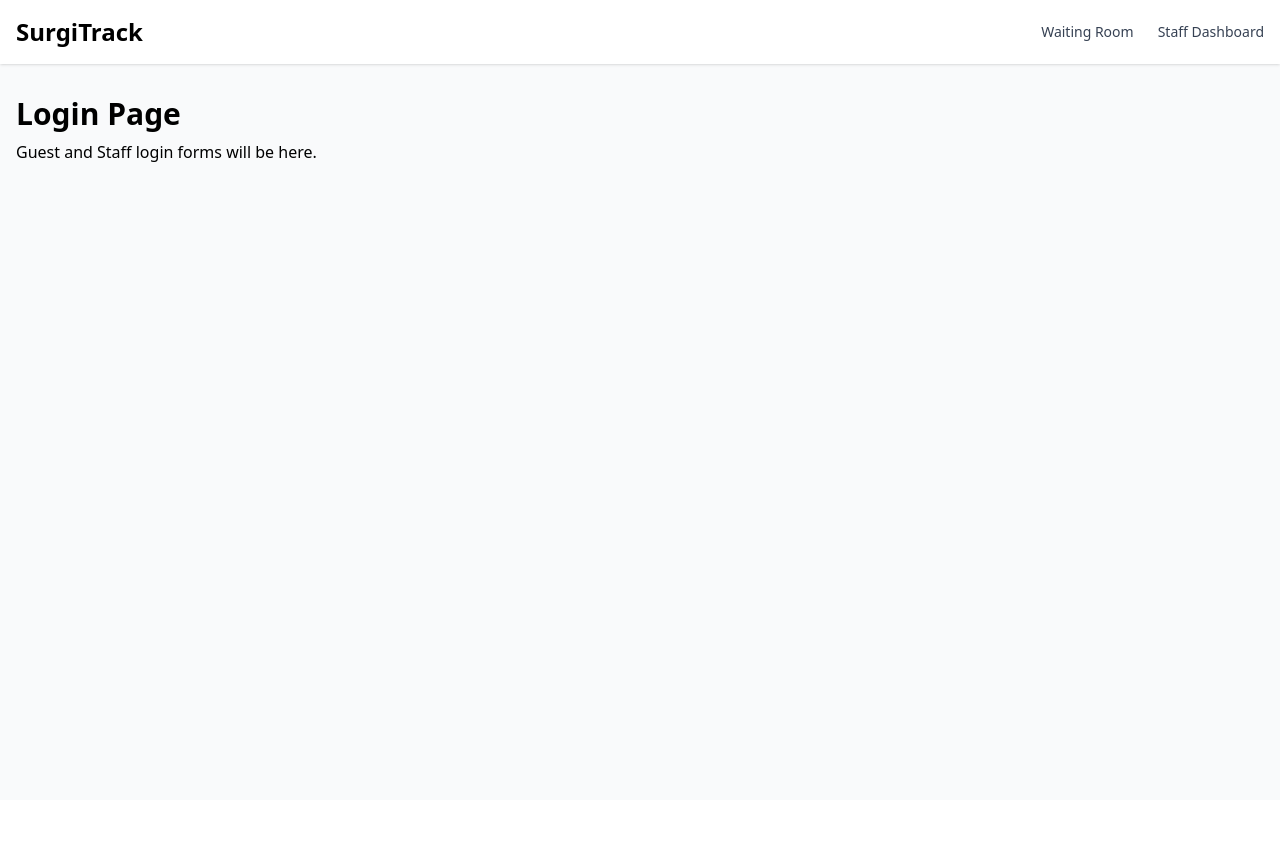
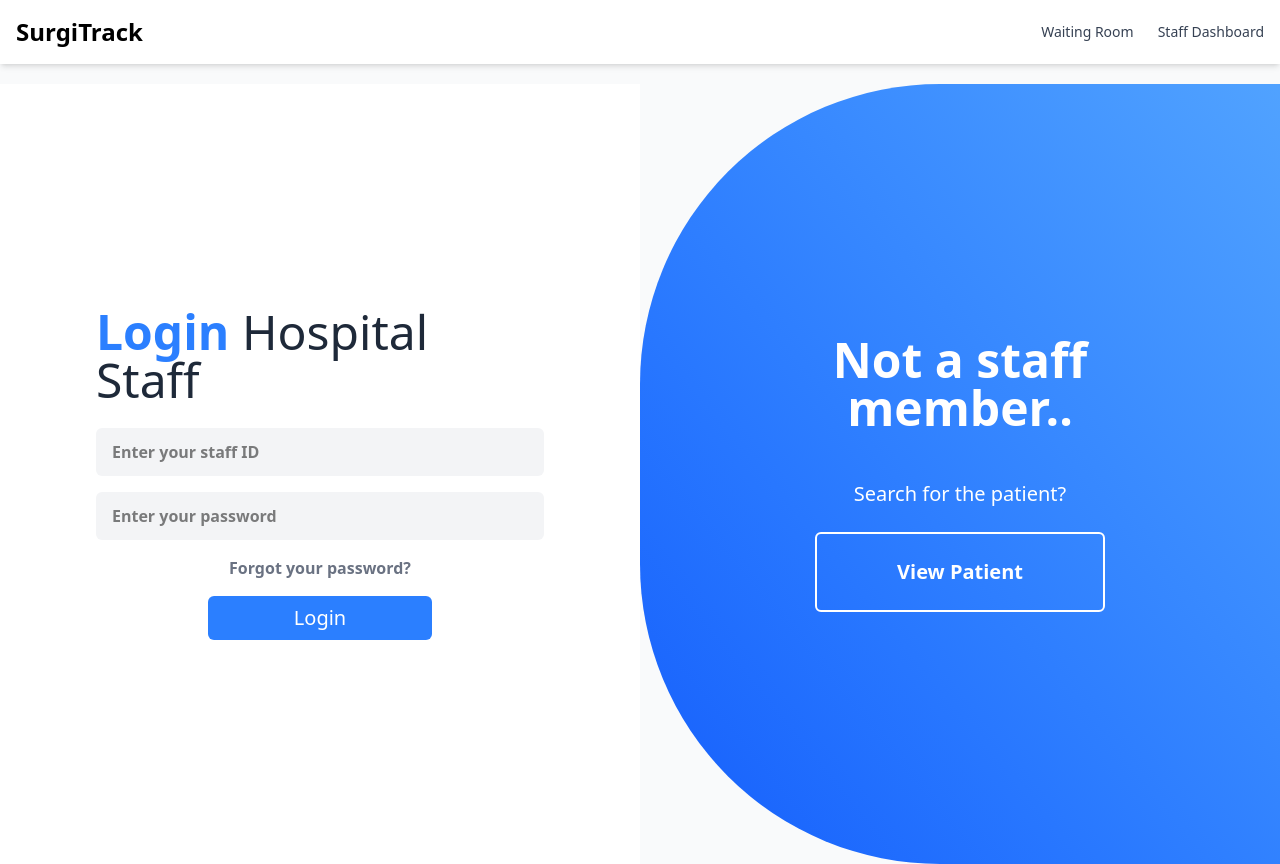
Before and after one commit to mhdasif123/SurgiTrack, a React (Vite) app: page / in a window 1280 px wide. Before the commit the page ends 800 px from the top, so only its background shows below. Built offline with nearby package versions, Linux system fonts and the light colour scheme.

Commit message:
Login Component Updated + CSS

```diff
--- a/src/App.jsx
+++ b/src/App.jsx
@@ -1,7 +1,7 @@
 import React from 'react';
 import { Routes, Route } from 'react-router-dom';
 import Header from './components/Layout/Header';
-import LoginPage from './Pages/LoginPage';
+import LoginPage from './pages/LoginPage';
 import PublicDashboardPage from './Pages/PublicDashboardPage';
 import GuestStatusPage from './Pages/GuestStatusPage';
 import StaffDashboardPage from './Pages/StaffDashboardPage';
@@ -11,7 +11,7 @@ function App() {
   return (
     <div className="min-h-screen bg-gray-50">
       <Header />
-      <main className="container mx-auto px-4 py-8">
+      <main className="">
         <Routes>
           <Route path="/" element={<LoginPage />} />
           <Route path="/waiting-room" element={<PublicDashboardPage />} />
--- a/src/Pages/LoginPage.jsx
+++ b/src/Pages/LoginPage.jsx
@@ -1,11 +1,10 @@
-import React from 'react';
+import LoginComponent from '../components/LoginComponent'
 
 const LoginPage = () => {
   return (
-    <div>
-      <h1 className="text-3xl font-bold">Login Page</h1>
-      <p className="mt-2">Guest and Staff login forms will be here.</p>
-    </div>
+    <>
+      <LoginComponent />
+    </>
   );
 };
 
--- a/src/components/Layout/Header.jsx
+++ b/src/components/Layout/Header.jsx
@@ -3,8 +3,8 @@ import { Link } from 'react-router-dom';
 
 const Header = () => {
   return (
-    <header className="bg-white shadow-sm">
-      <nav className="container mx-auto px-4 py-4 flex justify-between items-center">
+    <header className="bg-white w-full">
+      <nav className="w-full shadow-md px-4 py-4 flex justify-between items-center">
         {/* Link to the main page */}
         <Link to="/" className="text-2xl font-bold text-primary-blue">
           SurgiTrack
--- a/src/components/LoginComponent.jsx
+++ b/src/components/LoginComponent.jsx
@@ -3,21 +3,46 @@ import { AuthContext } from '../contexts/AuthContext'
 
 const LoginComponent = () => {
     const {login, error} = useContext(AuthContext);
-    const [email, setEmail] = useState('');
+    const [identityNumber, setidentityNumber] = useState('');
     const [password, setPassword] = useState('');
 
     const handleSubmit = (e) => {
         e.preventDefault();
-        login(email, password);
+        login(identityNumber, password);
     }
 
   return (
-    <form onSubmit={handleSubmit} className='flex items-center justify-center min-h-screen bg-gray-100 flex-col'>
-        <input className="p-3 mb-4 border border-gray-300 rounded" value={email} onChange={(e) => setEmail(e.target.value)} type='email' placeholder='Enter your ID...'/>
-        <input className="p-3 mb-4 border border-gray-300 rounded" value={password} onChange={(e) => setPassword(e.target.value)} type='password' placeholder='Enter your password' />
-        <button type='submit' className="p-3 bg-blue-600 text-white rounded hover:bg-blue-700">Login</button>
-        {error && <p className='text-red-500 mt-4'>{error}</p>}
-    </form>
+    <div className='w-full h-screen flex pt-5'>
+      {/* Left Side of the Page */}
+      <div className='w-1/2 bg-white flex flex-col justify-center items-center p-16'>
+        <div className="w-full max-w-md">
+          <h2 className='text-5xl text-gray-800 mb-6'>
+            <span className="text-blue-500 font-bold">Login</span> Hospital Staff
+          </h2>
+        <form onSubmit={handleSubmit} className='mt-6 space-y-4'>
+          <input className="w-full font-bold px-4 py-3 bg-gray-100 rounded-md focus:outline-none" value={identityNumber} onChange={(e) => setidentityNumber(e.target.value)} type='text' placeholder='Enter your staff ID'/>
+          <input className="w-full font-bold px-4 py-3 bg-gray-100 rounded-md focus:outline-none" value={password} onChange={(e) => setPassword(e.target.value)} type='password' placeholder='Enter your password' />
+          <div className="text-base font-black text-center text-gray-500 hover:underline cursor-pointer">
+            Forgot your password?
+          </div>
+          <button type='submit' className="block mx-auto w-1/2 text-xl bg-blue-500 text-white py-2 rounded-md hover:bg-blue-600">Login</button>
+          {error && <p className='text-red-500 mt-4'>{error}</p>}
+        </form>
+        </div>
+
+      </div>
+
+      {/* Right Side of the Page */}
+      <div className="w-1/2 bg-gradient-to-tr from-blue-600 to-blue-400 text-white flex flex-col justify-center items-center p-16 rounded-l-[300px]">
+        <div className="w-full max-w-md text-center z-10">
+          <h3 className="text-5xl font-semibold mb-2 pb-10">Not a staff member..</h3>
+          <p className="text-xl mb-6">Search for the patient?</p>
+          <button className="border-2 font-bold text-xl p-12 border-white px-20 py-6 rounded-md hover:bg-white hover:text-blue-600 transition">
+            View Patient
+          </button>
+        </div>
+      </div>
+    </div>
   )
 }
 
--- a/src/contexts/AuthProvider.jsx
+++ b/src/contexts/AuthProvider.jsx
@@ -1,38 +1,35 @@
 import { useState } from "react";
-import users from "../data/user.json";
+import users from "../data/user.json"
 import { AuthContext } from "./AuthContext";
 
-const AuthProvider = ({ children }) => {
+
+const AuthProvider = ({children}) => {
     const [user, setUser] = useState(null);
     const [error, setError] = useState(null);
 
-  const login = (email, password) => {
-    const foundUser = users.find(
-      user => user.email === email && user.password === password
-    );
+    const login = (identityNumber, password) => {
+        // Check if data from form is in the user database
+        const foundUser = users.find(user => user.identityNumber === identityNumber && user.password === password);
 
-    if (foundUser) {
-      setUser({
-        id: foundUser.id,
-        name: foundUser.name,
-        email: foundUser.email,
-        role: foundUser.role
-      });
-      setError(null);
-      console.log("Login successful");
+        // If the user is in the database then we are setting the user information to our user variable, otherwise we are setting the error
+        if (foundUser){
+            setUser({ identityNumber: foundUser.identityNumber, name: foundUser.name, email: foundUser.email, role: foundUser.role});
+            setError(null)
+            console.log("Login in successfully")
         } else {
             setUser(null);
-      setError("Invalid Credentials");
+            setError("Invalid Credentials")
         }
-  };
+    }
 
+    // Set everything back to null - therefore the user details is not assigned to the user variable anymore
     const logout = () => {
         setUser(null);
         setError(null);
-  };
+    }
 
     return (
-    <AuthContext.Provider value={{ user, logout, login, error }}>
+        <AuthContext.Provider value={{user, logout, login, error}}>
             {children}
         </AuthContext.Provider>
     );
--- a/src/data/user.json
+++ b/src/data/user.json
@@ -1,27 +1,27 @@
 [
   {
-    "id": 1,
+    "identityNumber": "1",
     "email": "admin1@hospital.com",
     "password": "adminpass",
     "name": "Alice Admin",
     "role": "admin"
   },
   {
-    "id": 2,
+    "identityNumber": "2",
     "email": "admin2@hospital.com",
     "password": "adminpass2",
     "name": "Bob Boss",
     "role": "admin"
   },
   {
-    "id": 3,
+    "identityNumber": "3",
     "email": "surgeon1@hospital.com",
     "password": "surgical123",
     "name": "Dr. Sarah Scalpel",
     "role": "surgical"
   },
   {
-    "id": 4,
+    "identityNumber": "4",
     "email": "nurse1@hospital.com",
     "password": "surgical456",
     "name": "Nurse Nick Needle",
```
Lines whose indentation alone changed are shown as unchanged.
